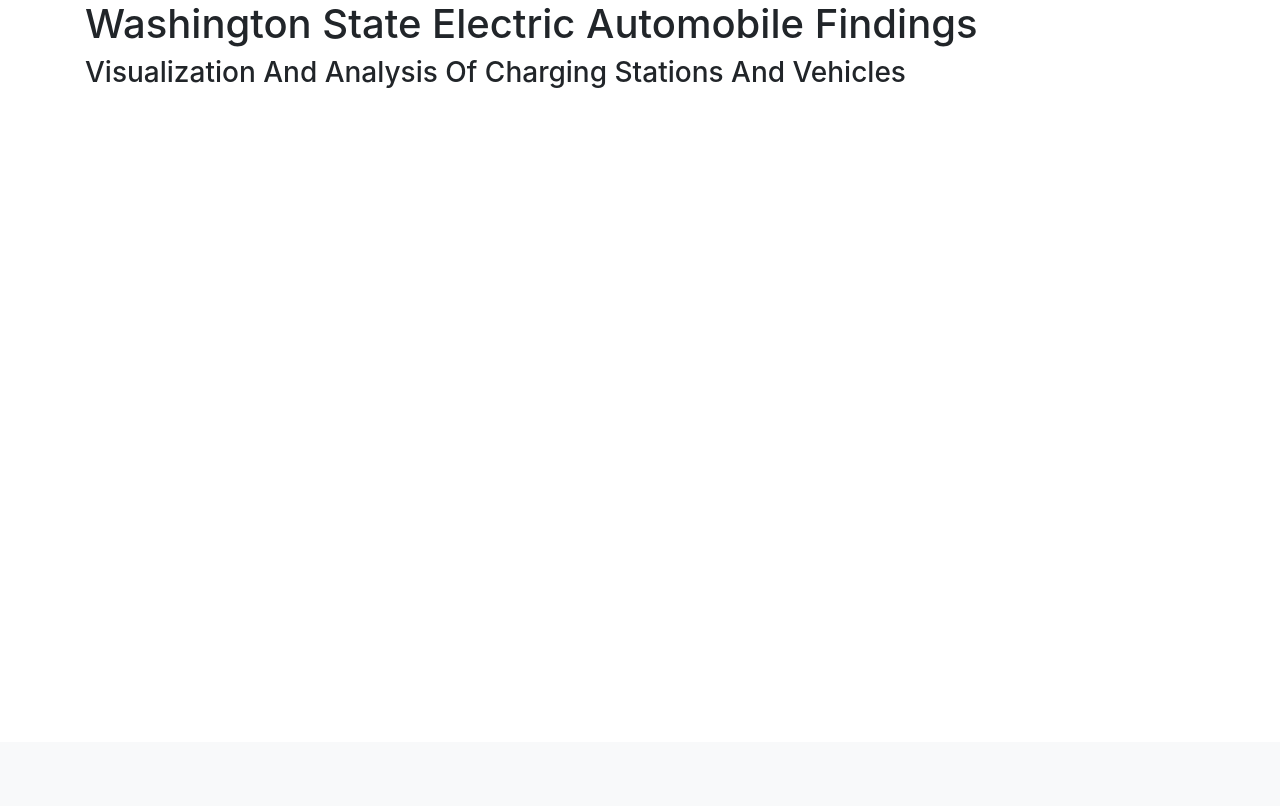
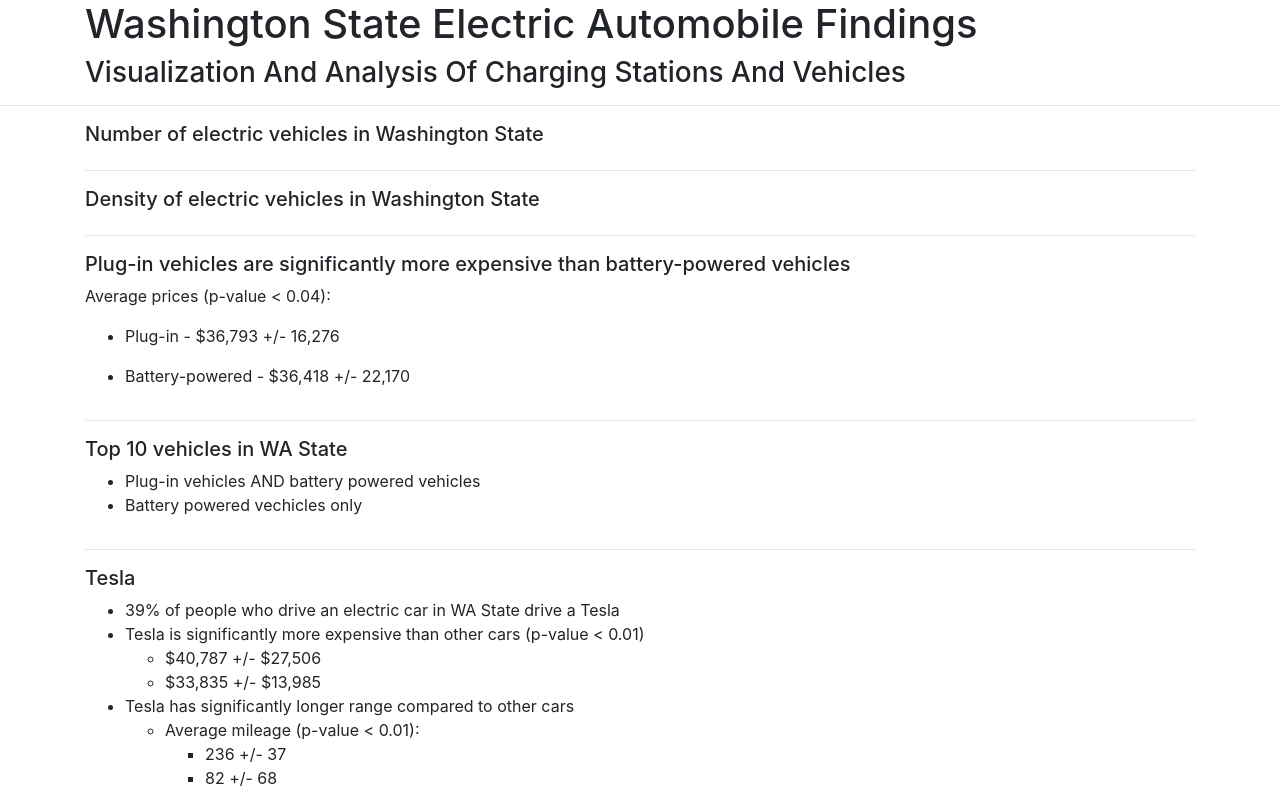
Before and after one commit to charlim26/Project-2-EV, a Flask app: page / in a window 1280 px wide. Shown: the part 58-864 px from the top of the page. Before the commit the page ends 146 px from the top, so only its background shows below. Run offline with Flask 2, Linux system fonts and the light colour scheme; data that the repository does not hold is empty; parts of the project's set-up code (start-up, migrations or seed data) failed here and were passed over; some libraries are stand-ins or nearby versions.

Commit message:
update summary html page with inline comments

```diff
--- a/templates/index.html
+++ b/templates/index.html
@@ -49,12 +49,69 @@
     <h1>Washington State Electric Automobile Findings</h1>
     <h3>Visualization And Analysis Of Charging Stations And Vehicles</h3>
     </div>
-
+    <hr>
     <div class="container-lg">
+      <div class="row">
+        <div class="col">
+          <h5>Number of electric vehicles in Washington State</h5>
+        </div>
+      </div>
+      <hr>
+      <div class="row">
+        <div class="col">
+          <h5>Density of electric vehicles in Washington State</h5>
+        </div>
+      </div>
+      <hr>
+      <div class="row">
+        <div class="col">
+          <h5>Plug-in vehicles are significantly more expensive than battery-powered vehicles</h5>
+          <p>Average prices (p-value < 0.04):</p>
+          <ul>
+            <li><p>Plug-in - $36,793 +/- 16,276</p></li>
+            <li><p>Battery-powered - $36,418 +/- 22,170</p></li>
+          </ul>
+        </div>
+      </div>
+      <hr>
+      <div class="row">
+        <div class="col">
+          <h5>Top 10 vehicles in WA State</h5>
+          <ul>
+            <li>Plug-in vehicles AND battery powered vehicles</li>
+            <li>Battery powered vechicles only</li>
+          </ul>
+        </div>
+      </div>
+      <hr>
+      <div class="row">
+        <div class="col">
+          <h5>Tesla</h5>
+          <ul>
+            <li>39% of people who drive an electric car in WA State drive a Tesla</li>
+            <li>Tesla is significantly more expensive than other cars (p-value < 0.01)
+              <ul>
+                <li>$40,787 +/- $27,506</li>
+                <li>$33,835 +/- $13,985</li>
+              </ul>
+            </li>
+            <li>Tesla has significantly longer range compared to other cars
+              <ul>
+                <li>Average mileage (p-value < 0.01):
+                  <ul>
+                    <li>236 +/- 37</li>
+                    <li>82 +/- 68</li>
+                  </ul>
+                </li>
+              </ul>
+            </li>
+          </ul>
+        </div>
+      </div>
       <div class="row"></div>
       <div class="row"></div>
-      <div class="row"></div>
-      <div class="row"></div>
+
+
     </div>
 
 
```
Also changed, not shown: templates/viz.html (+0 -8 lines).
